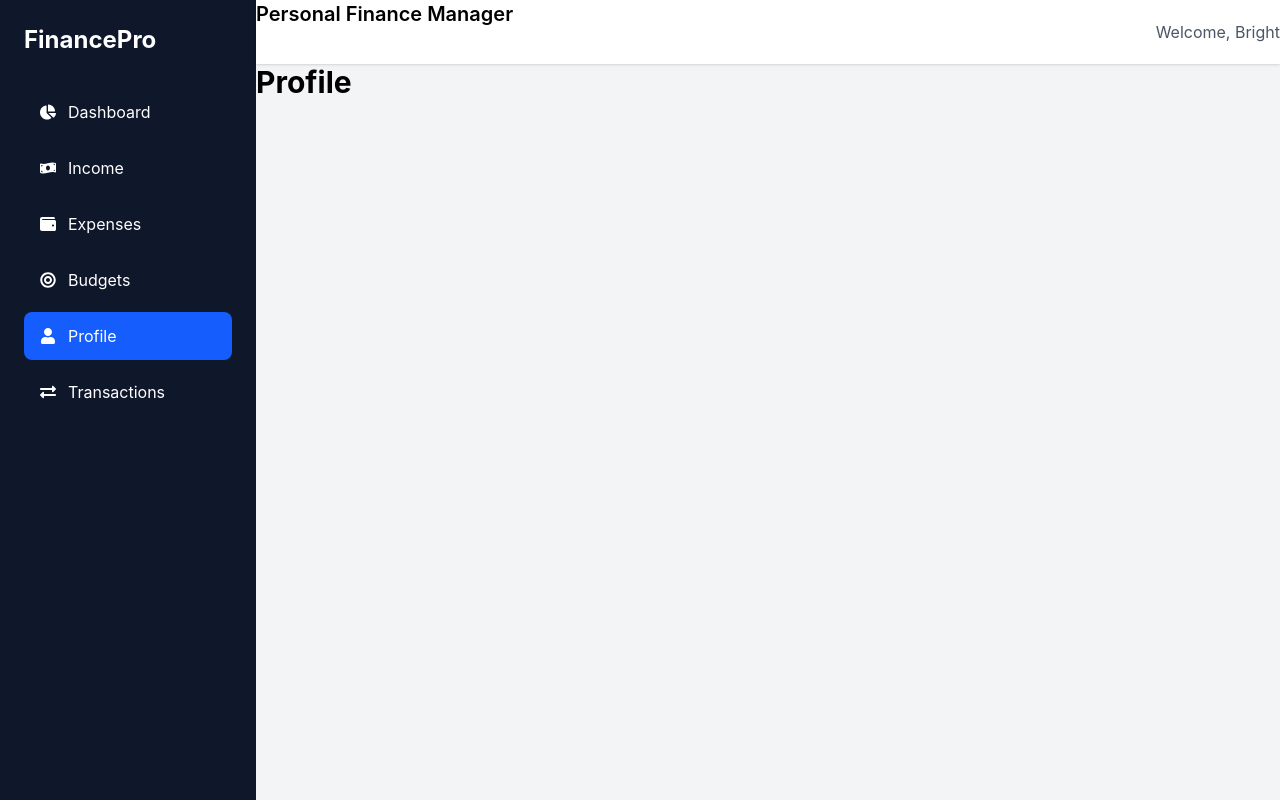
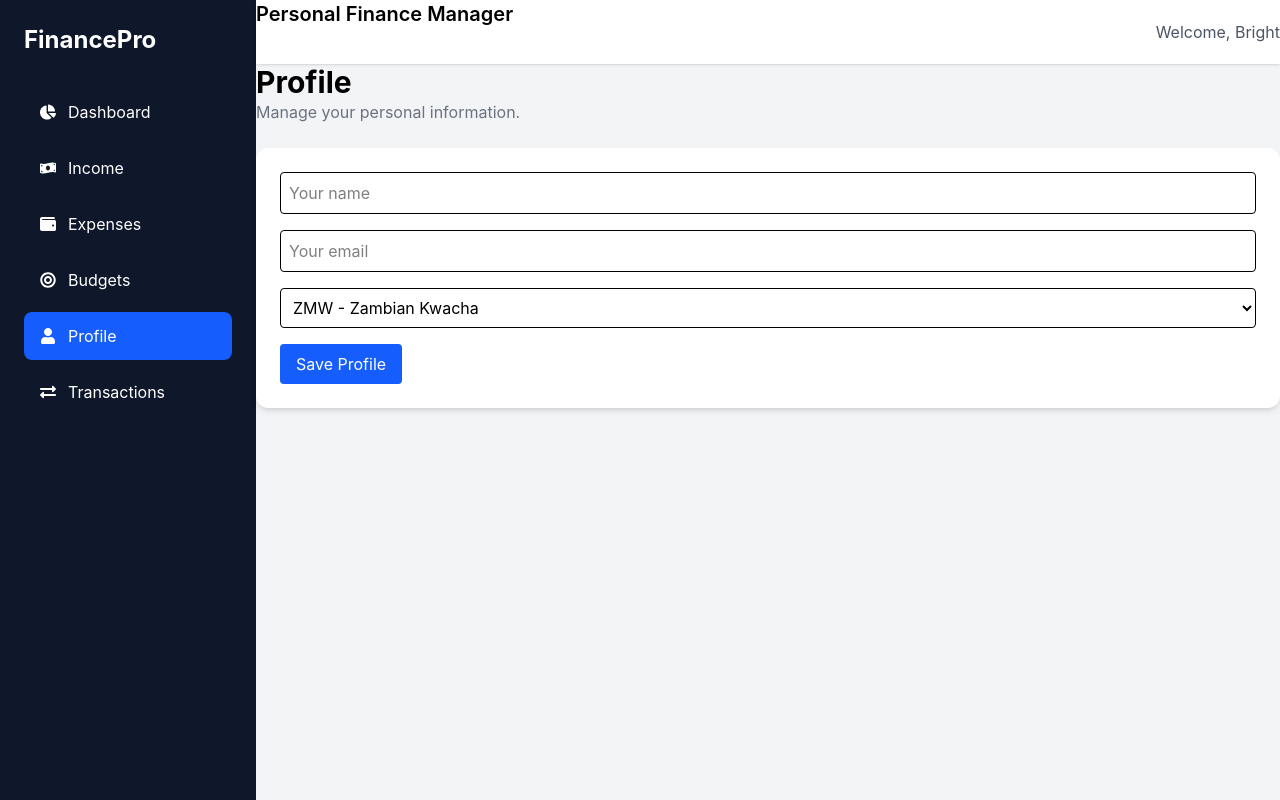
Before and after one commit to ngalandebright-alt/personal-finance-manager, a React (Vite) app in the folder client/: page /profile in a window 1280 px wide. Built offline with nearby package versions, Linux system fonts and the light colour scheme.

Commit message:
Complete finance manager MVP features

```diff
--- a/client/src/pages/Profile/Profile.tsx
+++ b/client/src/pages/Profile/Profile.tsx
@@ -1,3 +1,112 @@
+import { useState } from "react";
+
 export default function Profile() {
-  return <h1 className="text-3xl font-bold">Profile</h1>;
+
+    const savedProfile = localStorage.getItem("profile");
+
+    const profile = savedProfile
+        ? JSON.parse(savedProfile)
+        : {
+            name: "",
+            email: "",
+            currency: "ZMW",
+        };
+
+
+    const [name, setName] = useState(profile.name);
+    const [email, setEmail] = useState(profile.email);
+    const [currency, setCurrency] = useState(profile.currency);
+
+
+    function handleSubmit(e: React.FormEvent) {
+
+        e.preventDefault();
+
+
+        const updatedProfile = {
+            name,
+            email,
+            currency,
+        };
+
+
+        localStorage.setItem(
+            "profile",
+            JSON.stringify(updatedProfile)
+        );
+
+
+        alert("Profile saved successfully");
+    }
+
+
+    return (
+        <div className="space-y-6">
+
+            <div>
+                <h1 className="text-3xl font-bold">
+                    Profile
+                </h1>
+
+                <p className="text-gray-500">
+                    Manage your personal information.
+                </p>
+            </div>
+
+
+            <form
+                onSubmit={handleSubmit}
+                className="bg-white rounded-xl shadow-md p-6 space-y-4"
+            >
+
+                <input
+                    className="w-full border rounded p-2"
+                    type="text"
+                    placeholder="Your name"
+                    value={name}
+                    onChange={(e) => setName(e.target.value)}
+                />
+
+
+                <input
+                    className="w-full border rounded p-2"
+                    type="email"
+                    placeholder="Your email"
+                    value={email}
+                    onChange={(e) => setEmail(e.target.value)}
+                />
+
+
+                <select
+                    className="w-full border rounded p-2"
+                    value={currency}
+                    onChange={(e) => setCurrency(e.target.value)}
+                >
+
+                    <option value="ZMW">
+                        ZMW - Zambian Kwacha
+                    </option>
+
+                    <option value="USD">
+                        USD - US Dollar
+                    </option>
+
+                    <option value="EUR">
+                        EUR - Euro
+                    </option>
+
+                </select>
+
+
+                <button
+                    type="submit"
+                    className="bg-blue-600 text-white px-4 py-2 rounded"
+                >
+                    Save Profile
+                </button>
+
+            </form>
+
+        </div>
+    );
 }
```
